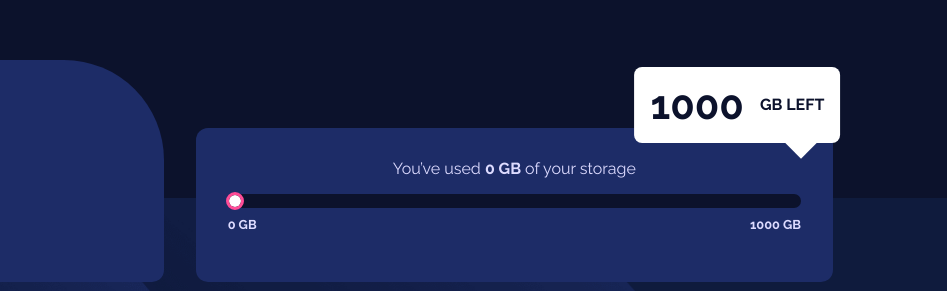
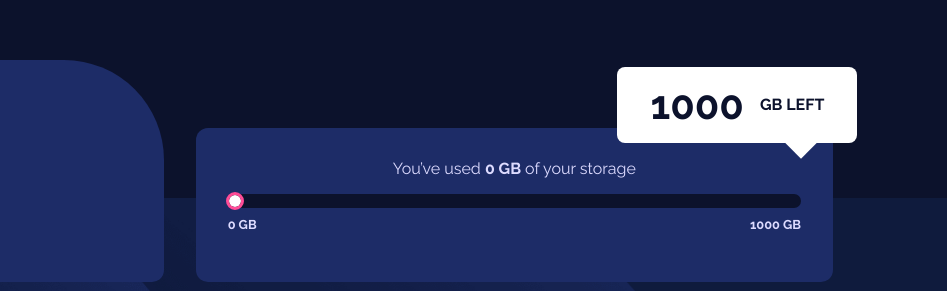
Before and after one commit to r-yadav01/fm-fylo-data-storage-component, a plain HTML site: page index.html in a window 1280 px wide. Shown: the part 229-520 px from the top of the page, 333-1280 px from the left. Drawn offline with Linux system fonts and the light colour scheme.

Commit message:
Fix: min-width of the storage-left indicator

```diff
--- a/style.css
+++ b/style.css
@@ -194,7 +194,7 @@ input[type='range']::-moz-range-thumb {
   outline: 3px solid hsl(335, 100%, 65%);
 }
 
-@media (min-width: 800px) {
+@media (min-width: 900px) {
   body {
     background-image: url('images/bg-desktop.png');
     background-size: contain;
@@ -226,6 +226,7 @@ input[type='range']::-moz-range-thumb {
         left: 85%;
         width: max-content;
         padding: 0.5rem 1rem;
+        min-width: 15rem;
       }
 
       .pointer {
```
